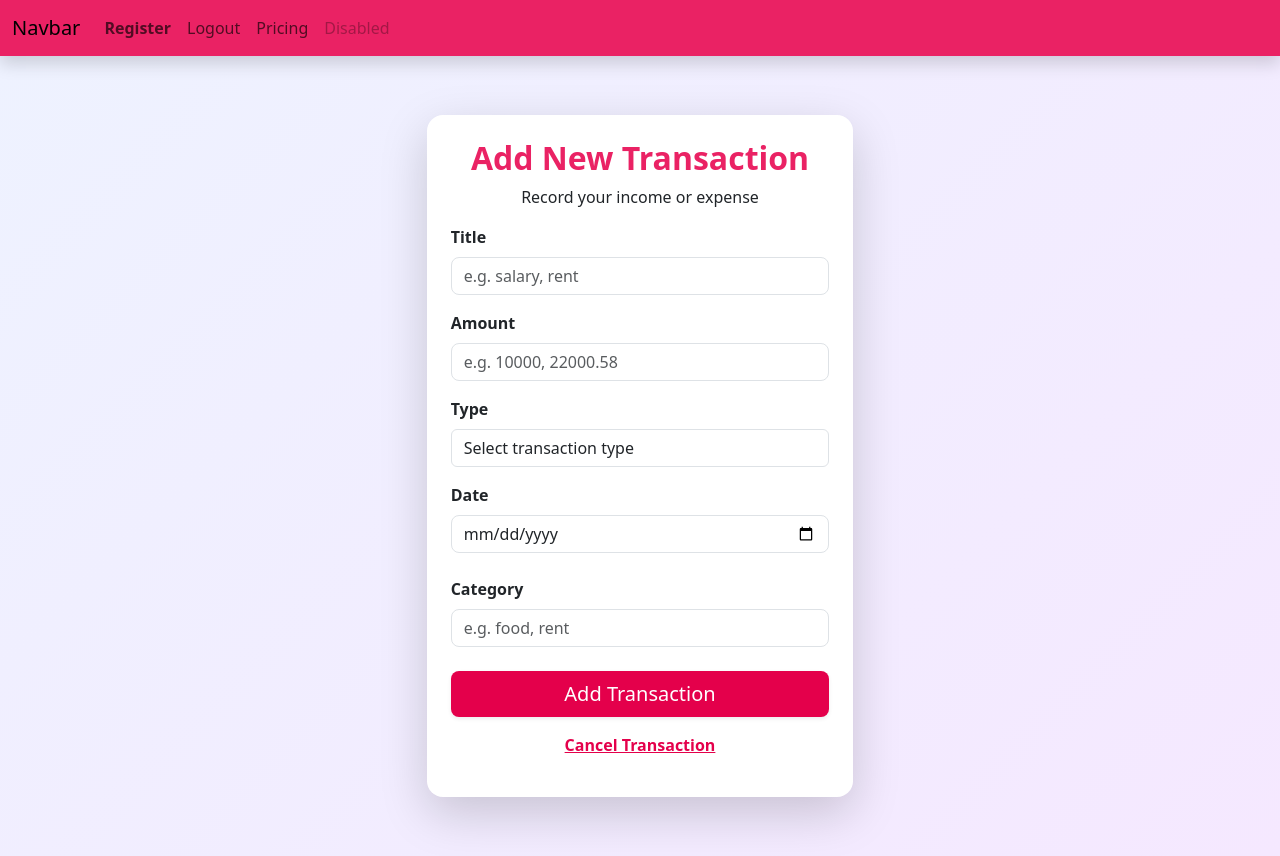
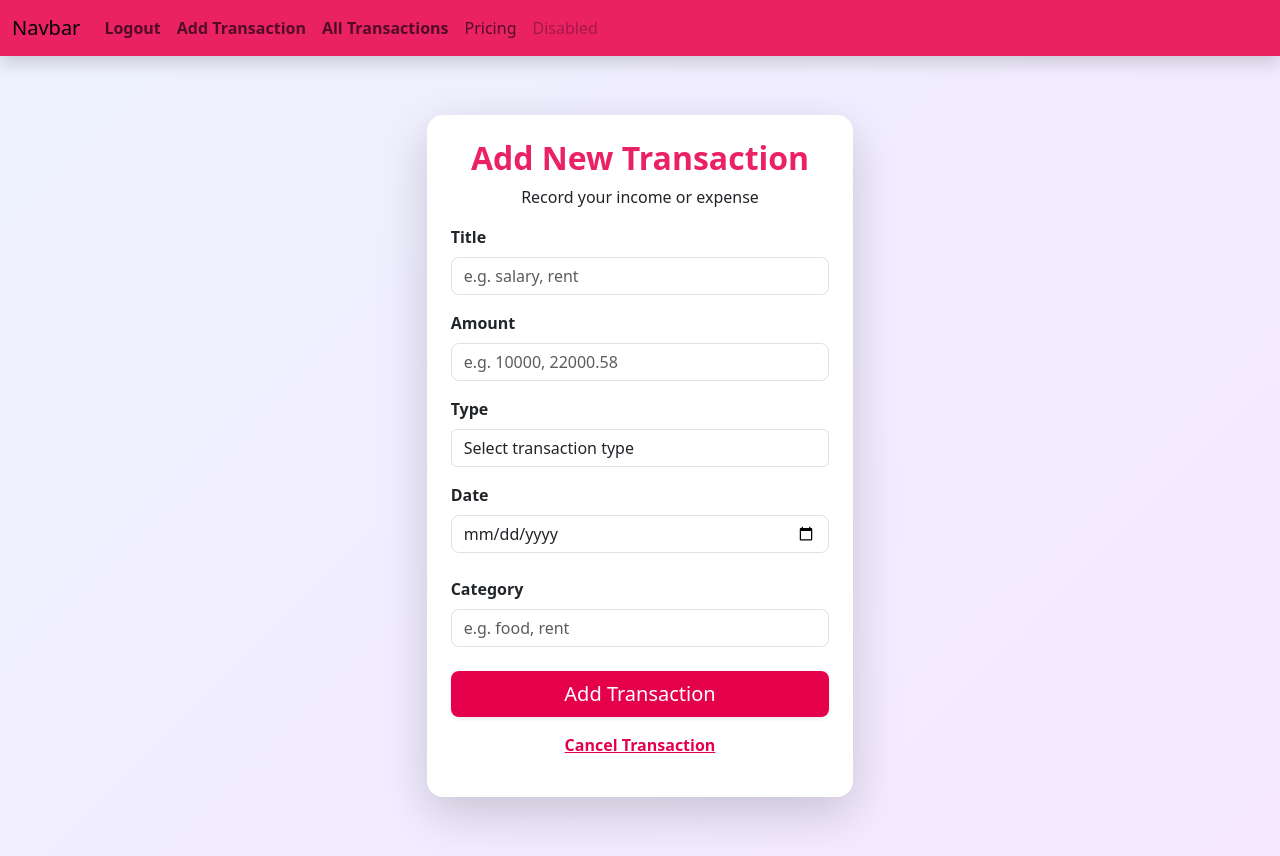
Before and after one commit to Isoo-Pal/FinTracker, a Django app: page /transaction/add/ in a window 1280 px wide. Run offline with Django 4.2, Linux system fonts and the light colour scheme; a user stored in the database is signed in.

Commit message:
Designed page of sshowing all the transactions

```diff
--- a/finance/templates/finance/navbar.html
+++ b/finance/templates/finance/navbar.html
@@ -12,17 +12,23 @@
     </button>
     <div class="collapse navbar-collapse" id="navbarNav">
       <ul class="navbar-nav">
-        <li class="nav-item">
-          <a class="nav-link  fw-semibold navcontent" aria-current="page" href="{% url "register" %}">Register</a>
-        </li>
         {% if user.is_authenticated %}
         <li class="nav-item">
             <form action="{% url 'logout' %}" method="post" class="d-inline">
                 {% csrf_token %}
-                <button type="submit" class="nav-link navcontent">Logout</button>
+                <button type="submit" class="nav-link navcontent fw-semibold">Logout</button>
             </form>
         </li>
+        <li class="nav-item">
+          <a class="nav-link  fw-semibold navcontent" aria-current="page" href="{% url "transaction_add" %}">Add Transaction</a>
+        </li>
+        <li class="nav-item">
+          <a class="nav-link  fw-semibold navcontent" aria-current="page" href="{% url "transaction_list" %}">All Transactions</a>
+        </li>
         {% else %}
+        <li class="nav-item">
+          <a class="nav-link  fw-semibold navcontent" aria-current="page" href="{% url "register" %}">Register</a>
+        </li>
         <li class="nav-item">
           <a class="nav-link fw-semibold navcontent" href="{% url "login" %}">Login</a>
         </li>
--- a/finance/urls.py
+++ b/finance/urls.py
@@ -6,4 +6,5 @@ urlpatterns = [
     path('register/', views.RegisterView.as_view(), name="register"),
     path('dashboard/', views.DashboardView.as_view(), name="dashboard"),
     path('transaction/add/', views.TransactionView.as_view(), name="transaction_add"),
+    path('transaction/list', views.TransactionListView.as_view(), name = "transaction_list"),
 ]
--- a/finance/views.py
+++ b/finance/views.py
@@ -2,6 +2,7 @@ from django.shortcuts import render, redirect, HttpResponse
 from django.views import View
 from .forms import *
 from django.contrib.auth.mixins import LoginRequiredMixin
+from .models import *
 
 # Create your views here.
 def home(request):
@@ -35,3 +36,9 @@ class TransactionView(LoginRequiredMixin, View):
             transaction.save()
             return redirect('dashboard')
         return render(request, 'finance/transaction_form.html', {'form' : transaction})
+
+
+class TransactionListView(LoginRequiredMixin, View):
+    def get(self, request, *args, **kwargs):
+        transactions = Transaction.objects.all()
+        return render(request, 'finance/transaction_list.html', {'transactions' : transactions})
```
Also changed, not shown: finance/templates/finance/transaction_list.html (added, +37 -0 lines), db.sqlite3.
